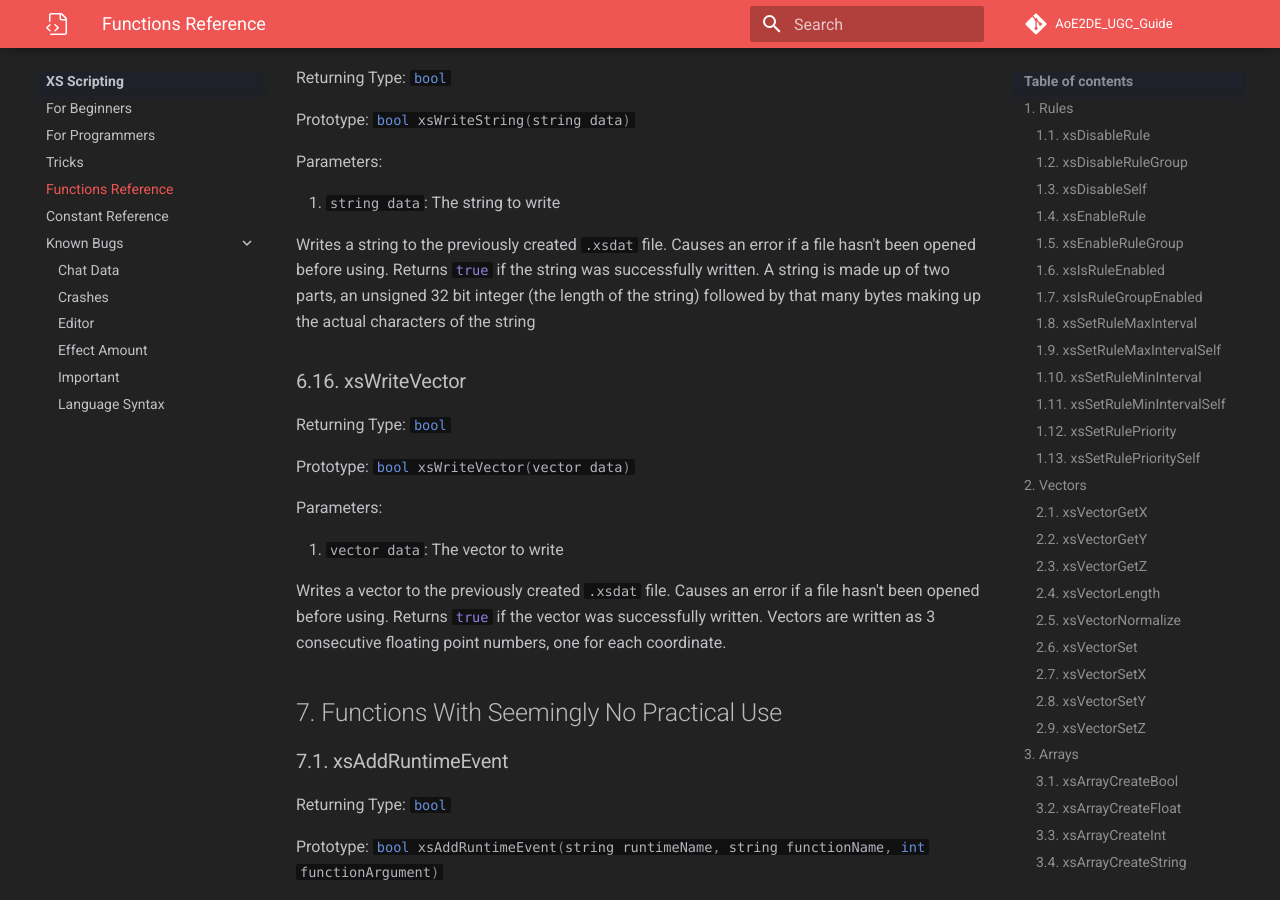
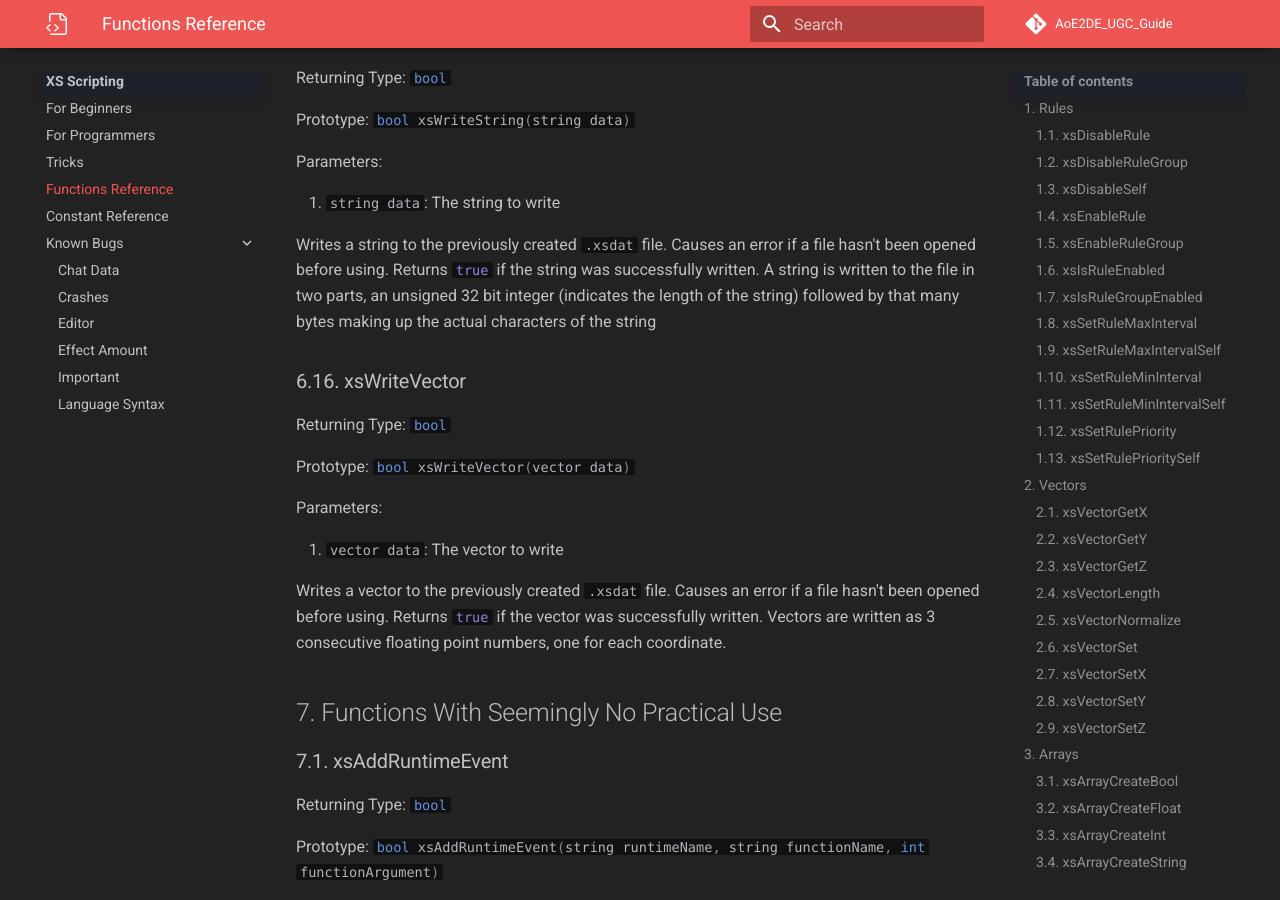
Before and after one commit to Divy1211/AoE2DE_UGC_Guide, an MkDocs documentation site: the page built from docs/general/xs/functions.md, in a window 1280 px wide and 900 px high, scrolled down 28212 px. Built offline with MkDocs 1.6.1 and Material for MkDocs 9.7.7, drawn with Linux system fonts in a browser that asks for light colours; some web fonts are replaced; comment, search, counter and statistics services are not loaded.

Commit message:
clarified wording in xsWriteString

```diff
--- a/docs/general/xs/functions.json
+++ b/docs/general/xs/functions.json
@@ -1332,7 +1332,7 @@
                     "desc": "The string to write"
                 }
             ],
-            "desc": "Writes a string to the previously created `.xsdat` file. Causes an error if a file hasn't been opened before using. Returns `#!cpp true` if the string was successfully written. A string is made up of two parts, an unsigned 32 bit integer (the length of the string) followed by that many bytes making up the actual characters of the string"
+            "desc": "Writes a string to the previously created `.xsdat` file. Causes an error if a file hasn't been opened before using. Returns `#!cpp true` if the string was successfully written. A string is written to the file in two parts, an unsigned 32 bit integer (indicates the length of the string) followed by that many bytes making up the actual characters of the string"
         },
         {
             "name": "xsWriteInt",
--- a/docs/general/xs/functions.md
+++ b/docs/general/xs/functions.md
@@ -1177,7 +1177,7 @@ Parameters:
 
 1.  `#!cpp string data`: The string to write
 
-Writes a string to the previously created `.xsdat` file. Causes an error if a file hasn't been opened before using. Returns `#!cpp true` if the string was successfully written. A string is made up of two parts, an unsigned 32 bit integer (the length of the string) followed by that many bytes making up the actual characters of the string
+Writes a string to the previously created `.xsdat` file. Causes an error if a file hasn't been opened before using. Returns `#!cpp true` if the string was successfully written. A string is written to the file in two parts, an unsigned 32 bit integer (indicates the length of the string) followed by that many bytes making up the actual characters of the string
 
 ### 6.16. xsWriteVector
 
```
